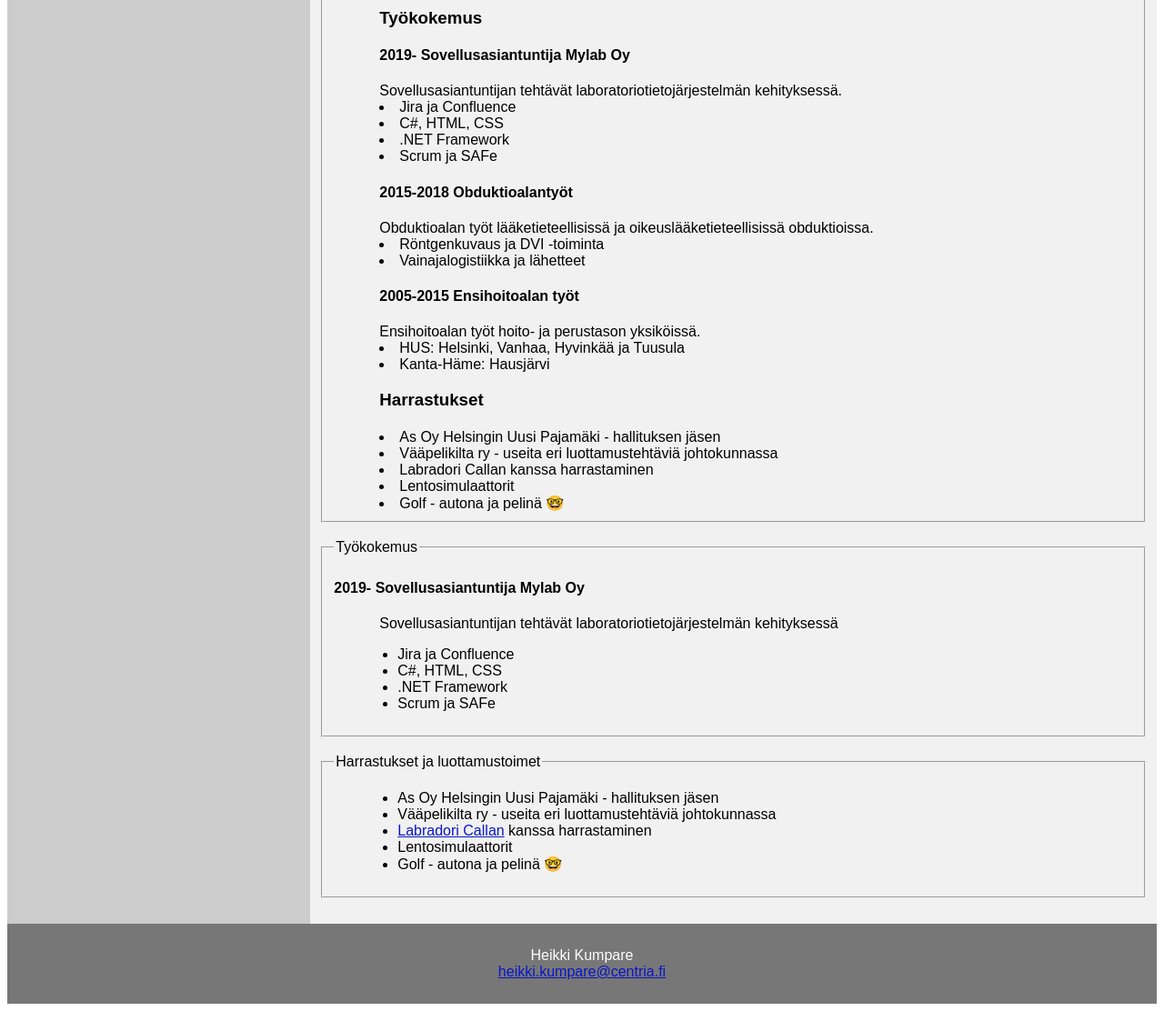
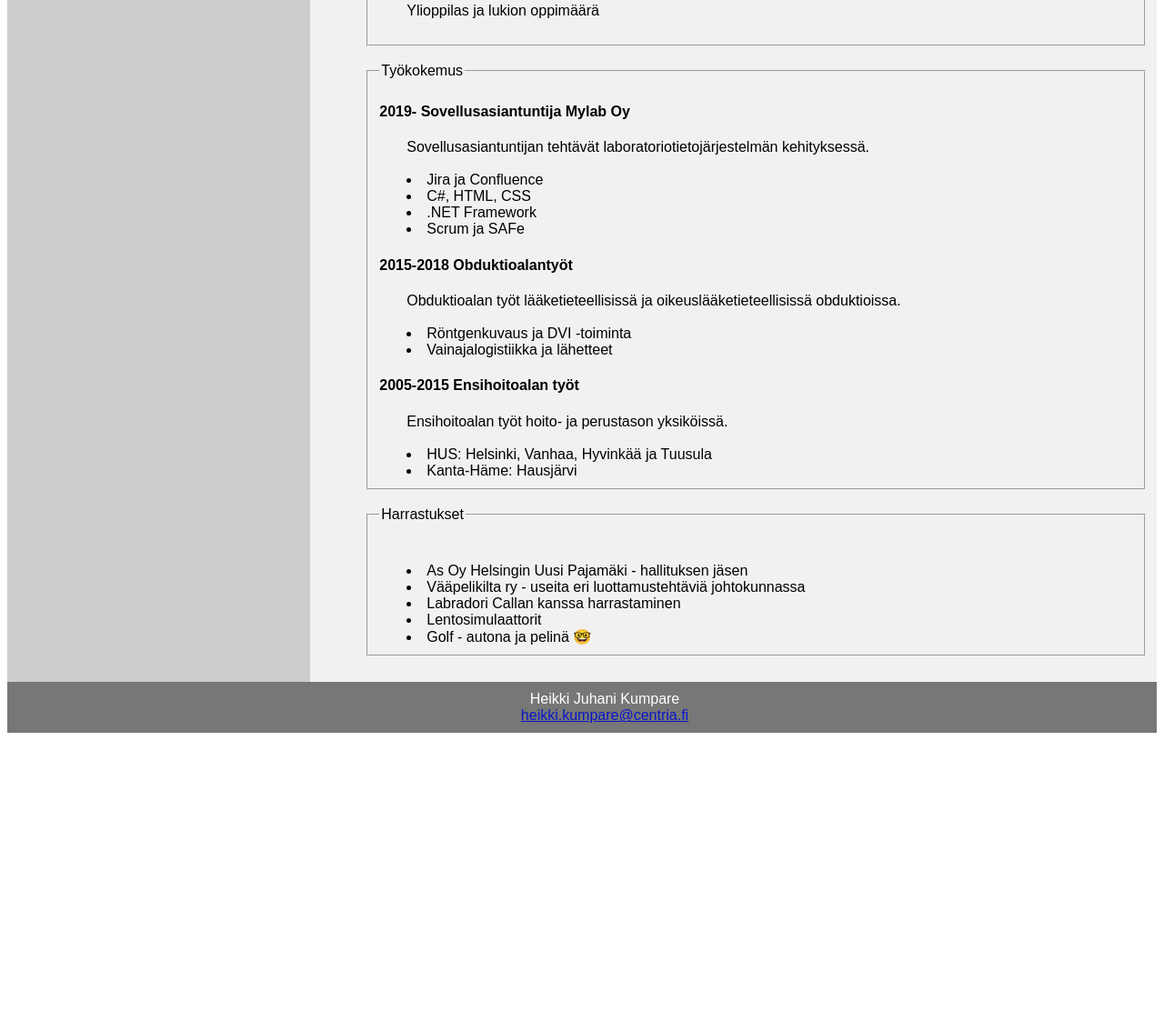
Before and after one commit to heikkijuhani/web-dev-intro-ajax-json, a plain HTML site: page index.html in a window 1280 px wide. Shown: the part 651-1763 px from the top of the page at 91% size. After the commit the page ends 1465 px from the top, so only its background shows below. Drawn offline with Linux system fonts and the light colour scheme.

Commit message:
final html, css and json

```diff
--- a/data/data.json
+++ b/data/data.json
@@ -12,7 +12,8 @@
 			{
 				"topic": "Koulutus / Education",
 				"subTopics": [
-					{"subTopicHeader":"2020-2021 H2C -koulutusohjelma Centria UAS",
+					{
+						"subTopicHeader": "2020-2021 H2C -koulutusohjelma Centria UAS",
 						"subTopicText": "Ohjelmistokehityksen koulutus, jossa opitaan kehittämään asianmukaisia tietoturvallisia ohjelmointiratkaisuja. Highway 2 Code -koulutus on korkeakoulutasoinen, ilmainen ja kestää kuusi kuukautta.",
 						"subTopicInfo": [
 							"C#, HTML, CSS ja JS",
@@ -20,29 +21,32 @@
 							"Projektityö 8op"
 						]
 					},
-					{"subTopicHeader":"2018-2019 Datanomi Business College Helsinki",
+					{
+						"subTopicHeader": "2018-2019 Datanomi Business College Helsinki",
 						"subTopicText": "Ohjelmistotuotannon koulutusohjelma",
 						"subTopicInfo": [
 							"Java, HTML, CSS sekä Android-ohjelmointi",
 							"Organisaation kyberturvallisuuden valinnaiset opinnot"
 						]
 					},
-					{"subTopicHeader":"2010 Lähihoitaja Helsingin Sosiaali- ja terveysalan oppilaitos",
+					{
+						"subTopicHeader": "2010 Lähihoitaja Helsingin Sosiaali- ja terveysalan oppilaitos",
 						"subTopicText": "Ensihoidon koulutusohjelma.",
 						"subTopicInfo": [
 							"Ensihoidon ja perioperatiivisen hoitotyön valinnaiset jaksot"
 						]
 					},
-					{"subTopicHeader":"2002 Ylioppilas Töölön yhteiskoulun lukio",
+					{
+						"subTopicHeader": "2002 Ylioppilas Töölön yhteiskoulun lukio",
 						"subTopicText": "Ylioppilas ja lukion oppimäärä"
 					}
 				]
 			},
-
 			{
 				"topic": "Työkokemus",
 				"subTopics": [
-					{"subTopicHeader":"2019- Sovellusasiantuntija Mylab Oy",
+					{
+						"subTopicHeader": "2019- Sovellusasiantuntija Mylab Oy",
 						"subTopicText": "Sovellusasiantuntijan tehtävät laboratoriotietojärjestelmän kehityksessä.",
 						"subTopicInfo": [
 							"Jira ja Confluence",
@@ -51,27 +55,29 @@
 							"Scrum ja SAFe"
 						]
 					},
-					{"subTopicHeader":"2015-2018 Obduktioalantyöt",
+					{
+						"subTopicHeader": "2015-2018 Obduktioalantyöt",
 						"subTopicText": "Obduktioalan työt lääketieteellisissä ja oikeuslääketieteellisissä obduktioissa.",
 						"subTopicInfo": [
 							"Röntgenkuvaus ja DVI -toiminta",
 							"Vainajalogistiikka ja lähetteet"
 						]
 					},
-					{"subTopicHeader":"2005-2015 Ensihoitoalan työt",
+					{
+						"subTopicHeader": "2005-2015 Ensihoitoalan työt",
 						"subTopicText": "Ensihoitoalan työt hoito- ja perustason yksiköissä.",
 						"subTopicInfo": [
 							"HUS: Helsinki, Vanhaa, Hyvinkää ja Tuusula",
 							"Kanta-Häme: Hausjärvi"
 						]
 					}
-
 				]
 			},
 			{
 				"topic": "Harrastukset",
 				"subTopics": [
-					{"subTopicHeader":"",
+					{
+						"subTopicHeader": "",
 						"subTopicText": "",
 						"subTopicInfo": [
 							"As Oy Helsingin Uusi Pajamäki - hallituksen jäsen",
@@ -83,7 +89,10 @@
 					}
 				]
 			}
-
-		]
+		],
+		"footer": {
+			"author": "Heikki Juhani Kumpare",
+			"email": "<a href = \"mailto:heikki.kumpare@centria.fi\">heikki.kumpare@centria.fi</a>"
+		}
 	}
 }
--- a/index.html
+++ b/index.html
@@ -1,8 +1,8 @@
 <!DOCTYPE html>
 <html>
+
 <head>
 	<meta charset="UTF-8">
-	<meta name="keywords" content="paikannus, paikkatieto" />
 	<meta name="viewport" content="width=device-width, initial-scale=1.0">
 	<LINK rel="stylesheet" type="text/css" href="style.css">
 
@@ -32,25 +32,39 @@
 							personalInfo += "<li>" + curriculumVitae.personalInfo[i];
 						}
 						document.getElementById("personalInfo").innerHTML = personalInfo;
-						//document.getElementById("header").style.color = "red";
+
 
 						var i, j, k, content = "";
 
 						for (i in curriculumVitae.content) {
-							content += "<h3>" + curriculumVitae.content[i].topic + "</h3>";
+							content += "<fieldset>";
+
+							content += "<legend>" + curriculumVitae.content[i].topic + "</legend>";
+
 							for (j in curriculumVitae.content[i].subTopics) {
 								content += "<h4>" + curriculumVitae.content[i].subTopics[j].subTopicHeader + "</h4>";
+
+								content += "<div style=\"margin-left: 30px; margin-right: 80px;\">";
 								for (k in curriculumVitae.content[i].subTopics[j].subTopicText) {
 									content += curriculumVitae.content[i].subTopics[j].subTopicText[k];
+
 								}
+								content += "</div>";
+								content += "<br>";
+
+
 								for (k in curriculumVitae.content[i].subTopics[j].subTopicInfo) {
-									content += "<li>" + curriculumVitae.content[i].subTopics[j].subTopicInfo[k];
-								}
-								"<br>"
+									content += "<li style=\"margin-left: 30px;\">" + curriculumVitae.content[i].subTopics[j].subTopicInfo[k] + "</li>";
+
 								}
 							}
 
+							content += "</fieldset>" + "<br>";
+						}
+
 						document.getElementById("content").innerHTML = content;
+						document.getElementById("author").innerHTML = curriculumVitae.footer.author;
+						document.getElementById("email").innerHTML = curriculumVitae.footer.email;
 
 					}
 					else {
@@ -76,7 +90,9 @@
 
 	<header>
 
-        <h1><div id="header"></div></h1>
+		<h1>
+			<div id="header"></div>
+		</h1>
 
 	</header>
 
@@ -87,68 +103,21 @@
 			<div id="personalInfo"></div>
 		</nav>
 
+		<article>
 
-		<article>
-			<a name="koulutus"></a>
-			<fieldset>
-
-				<legend>Koulutus / Education</legend>
 			<div id="header"></div>
 			<div id="personalInfo"></div>
 			<div id="content"></div>
 
-
-			</fieldset>
-
-			<br>
-			<a name="tyokokemus"></a>
-			<fieldset>
-
-				<legend>Työkokemus</legend>
-
-				<h4>2019- Sovellusasiantuntija Mylab Oy</h4>
-
-
-				<p style="margin-left: 50px;">Sovellusasiantuntijan tehtävät laboratoriotietojärjestelmän
-					kehityksessä</p>
-				<ul style="margin-left: 30px;">
-					<li>Jira ja Confluence</li>
-					<li>C#, HTML, CSS</li>
-					<li>.NET Framework</li>
-					<li>Scrum ja SAFe</li>
-				</ul>
-
-
-			</fieldset>
-			<br>
-
-			<a name="muu"></a>
-			<fieldset>
-
-				<legend>Harrastukset ja luottamustoimet</legend>
-
-
-				<p style="margin-left: 50px;"></p>
-				<ul style="margin-left: 30px;">
-					<li>As Oy Helsingin Uusi Pajamäki - hallituksen jäsen</li>
-					<li>Vääpelikilta ry - useita eri luottamustehtäviä johtokunnassa</li>
-					<li><a href="https://www.instagram.com/labradori.calla/" target="_blank">Labradori Callan</a> kanssa
-						harrastaminen</li>
-					<li>Lentosimulaattorit</li>
-					<li>Golf - autona ja pelinä <b>🤓</b></li>
-
-				</ul>
-
-
-			</fieldset><br>
 		</article>
 
 	</section>
 
 
 	<footer>
-		<p>Heikki Kumpare<br>
-			<a href="mailto:heikki.kumpare@centria.fi">heikki.kumpare@centria.fi</a></p>
+
+		<div id="author"></div>
+		<div id="email"></div>
 	</footer>
 
 </body>
```
Lines whose indentation alone changed are shown as unchanged.
